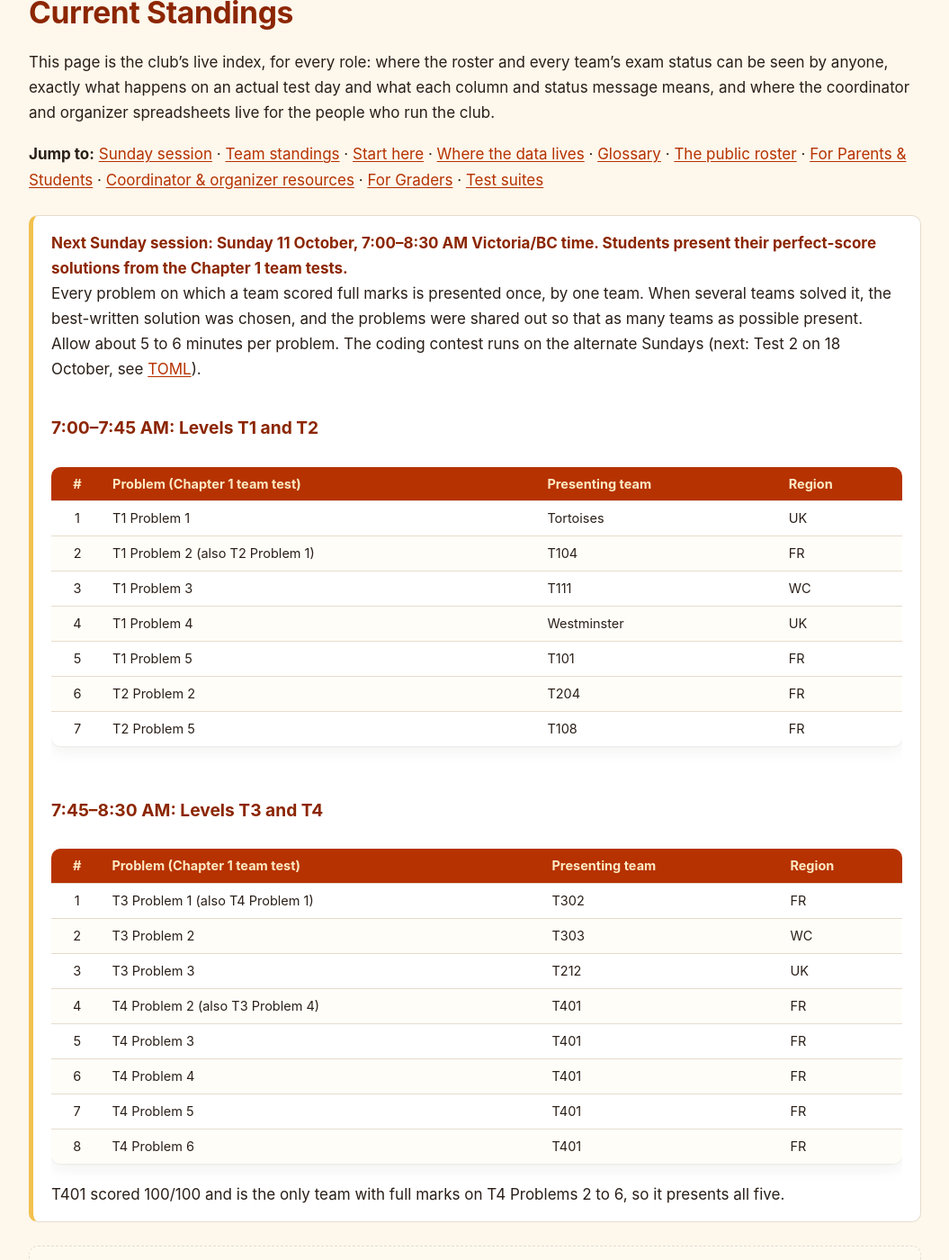
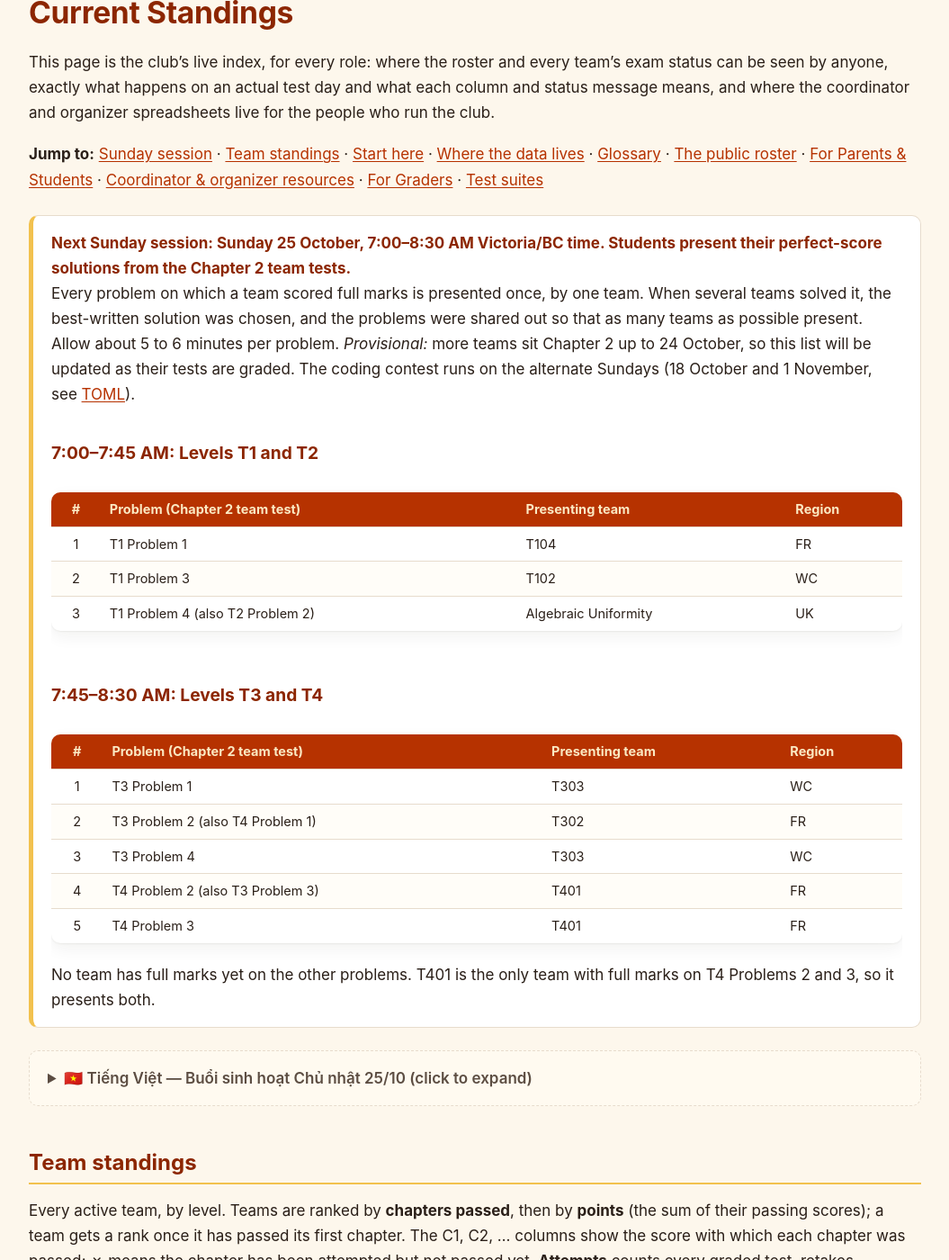
Before and after one commit to nghia71/nghia71.github.io, a Jekyll site: the page built from current-standings.md, in a window 1280 px wide and 1400 px high, scrolled down 328 px. Shown: the whole window at 90% size, without its empty margins (112-1167 px from the left). Built offline with Jekyll 4.4.1, drawn with Linux system fonts in a browser that asks for light colours; some of the changed text lies outside the part shown.

Commit message:
Sunday 25 Oct presentation agenda (Chapter 2, provisional)

```diff
--- a/current-standings.md
+++ b/current-standings.md
@@ -9,45 +9,38 @@ This page is the club's live index, for every role: where the roster and every t
 **Jump to:** [Sunday session](#sunday-session) · [Team standings](#team-standings) · [Start here](#start-here) · [Where the data lives](#where-the-clubs-data-lives) · [Glossary](#glossary) · [The public roster](#the-public-roster) · [For Parents & Students](#for-parents--students) · [Coordinator & organizer resources](#coordinator--organizer-resources) · [For Graders](#for-graders){% if site.show_test_material %} · [Test suites](#test-suites){% endif %}
 
 <div class="note" id="sunday-session" markdown="0">
-<strong>Next Sunday session: Sunday 11 October, 7:00–8:30 AM Victoria/BC time. Students present their perfect-score solutions from the Chapter 1 team tests.</strong>
-<p>Every problem on which a team scored full marks is presented once, by one team. When several teams solved it, the best-written solution was chosen, and the problems were shared out so that as many teams as possible present. Allow about 5 to 6 minutes per problem. The coding contest runs on the alternate Sundays (next: Test 2 on 18 October, see <a href="./toml.html">TOML</a>).</p>
+<strong>Next Sunday session: Sunday 25 October, 7:00–8:30 AM Victoria/BC time. Students present their perfect-score solutions from the Chapter 2 team tests.</strong>
+<p>Every problem on which a team scored full marks is presented once, by one team. When several teams solved it, the best-written solution was chosen, and the problems were shared out so that as many teams as possible present. Allow about 5 to 6 minutes per problem. <em>Provisional:</em> more teams sit Chapter 2 up to 24 October, so this list will be updated as their tests are graded. The coding contest runs on the alternate Sundays (18 October and 1 November, see <a href="./toml.html">TOML</a>).</p>
 <h3>7:00–7:45 AM: Levels T1 and T2</h3>
 <div class="ls-wrap"><table class="ls-table">
-<thead><tr><th class="ls-num">#</th><th>Problem (Chapter 1 team test)</th><th>Presenting team</th><th>Region</th></tr></thead>
+<thead><tr><th class="ls-num">#</th><th>Problem (Chapter 2 team test)</th><th>Presenting team</th><th>Region</th></tr></thead>
 <tbody>
-<tr><td class="ls-num">1</td><td>T1 Problem 1</td><td>Tortoises</td><td>UK</td></tr>
-<tr><td class="ls-num">2</td><td>T1 Problem 2 (also T2 Problem 1)</td><td>T104</td><td>FR</td></tr>
-<tr><td class="ls-num">3</td><td>T1 Problem 3</td><td>T111</td><td>WC</td></tr>
-<tr><td class="ls-num">4</td><td>T1 Problem 4</td><td>Westminster</td><td>UK</td></tr>
-<tr><td class="ls-num">5</td><td>T1 Problem 5</td><td>T101</td><td>FR</td></tr>
-<tr><td class="ls-num">6</td><td>T2 Problem 2</td><td>T204</td><td>FR</td></tr>
-<tr><td class="ls-num">7</td><td>T2 Problem 5</td><td>T108</td><td>FR</td></tr>
+<tr><td class="ls-num">1</td><td>T1 Problem 1</td><td>T104</td><td>FR</td></tr>
+<tr><td class="ls-num">2</td><td>T1 Problem 3</td><td>T102</td><td>WC</td></tr>
+<tr><td class="ls-num">3</td><td>T1 Problem 4 (also T2 Problem 2)</td><td>Algebraic Uniformity</td><td>UK</td></tr>
 </tbody></table></div>
 <h3>7:45–8:30 AM: Levels T3 and T4</h3>
 <div class="ls-wrap"><table class="ls-table">
-<thead><tr><th class="ls-num">#</th><th>Problem (Chapter 1 team test)</th><th>Presenting team</th><th>Region</th></tr></thead>
+<thead><tr><th class="ls-num">#</th><th>Problem (Chapter 2 team test)</th><th>Presenting team</th><th>Region</th></tr></thead>
 <tbody>
-<tr><td class="ls-num">1</td><td>T3 Problem 1 (also T4 Problem 1)</td><td>T302</td><td>FR</td></tr>
-<tr><td class="ls-num">2</td><td>T3 Problem 2</td><td>T303</td><td>WC</td></tr>
-<tr><td class="ls-num">3</td><td>T3 Problem 3</td><td>T212</td><td>UK</td></tr>
-<tr><td class="ls-num">4</td><td>T4 Problem 2 (also T3 Problem 4)</td><td>T401</td><td>FR</td></tr>
+<tr><td class="ls-num">1</td><td>T3 Problem 1</td><td>T303</td><td>WC</td></tr>
+<tr><td class="ls-num">2</td><td>T3 Problem 2 (also T4 Problem 1)</td><td>T302</td><td>FR</td></tr>
+<tr><td class="ls-num">3</td><td>T3 Problem 4</td><td>T303</td><td>WC</td></tr>
+<tr><td class="ls-num">4</td><td>T4 Problem 2 (also T3 Problem 3)</td><td>T401</td><td>FR</td></tr>
 <tr><td class="ls-num">5</td><td>T4 Problem 3</td><td>T401</td><td>FR</td></tr>
-<tr><td class="ls-num">6</td><td>T4 Problem 4</td><td>T401</td><td>FR</td></tr>
-<tr><td class="ls-num">7</td><td>T4 Problem 5</td><td>T401</td><td>FR</td></tr>
-<tr><td class="ls-num">8</td><td>T4 Problem 6</td><td>T401</td><td>FR</td></tr>
 </tbody></table></div>
-<p>T401 scored 100/100 and is the only team with full marks on T4 Problems 2 to 6, so it presents all five.</p>
+<p>No team has full marks yet on the other problems. T401 is the only team with full marks on T4 Problems 2 and 3, so it presents both.</p>
 </div>
 
 <details class="vn" markdown="1">
-<summary>🇻🇳 Tiếng Việt — Buổi sinh hoạt Chủ nhật 11/10 (click to expand)</summary>
+<summary>🇻🇳 Tiếng Việt — Buổi sinh hoạt Chủ nhật 25/10 (click to expand)</summary>
 
-Chủ nhật 11/10, 7:00–8:30 sáng giờ Victoria/BC: học sinh trình bày các lời giải đạt điểm tuyệt đối trong bài thi đội Chương 1. Mỗi bài có đội đạt điểm tối đa được trình bày một lần, bởi một đội. Khi nhiều đội cùng giải được một bài, chúng tôi chọn lời giải viết tốt nhất và chia các bài sao cho nhiều đội được trình bày nhất. Mỗi bài khoảng 5–6 phút.
+Chủ nhật 25/10, 7:00–8:30 sáng giờ Victoria/BC: học sinh trình bày các lời giải đạt điểm tuyệt đối trong bài thi đội Chương 2. Mỗi bài có đội đạt điểm tối đa được trình bày một lần, bởi một đội. Khi nhiều đội cùng giải được một bài, chúng tôi chọn lời giải viết tốt nhất và chia các bài sao cho nhiều đội được trình bày nhất. Mỗi bài khoảng 5–6 phút.
 
 * **7:00–7:45:** T1 và T2 (bảng thứ nhất ở trên).
 * **7:45–8:30:** T3 và T4 (bảng thứ hai ở trên).
 
-T401 đạt 100/100 và là đội duy nhất đạt điểm tối đa ở các Bài 2 đến 6 của T4, nên đội trình bày cả năm bài. Cuộc thi lập trình diễn ra vào các Chủ nhật xen kẽ (bài thi tiếp theo: Test 2 ngày 18/10, xem trang [TOML](./toml.html)).
+Danh sách này còn tạm thời: các đội khác còn thi Chương 2 đến ngày 24/10, nên danh sách sẽ được cập nhật khi bài của các đội được chấm. Cuộc thi lập trình diễn ra vào các Chủ nhật xen kẽ (18/10 và 1/11, xem trang [TOML](./toml.html)).
 
 </details>
 
```
